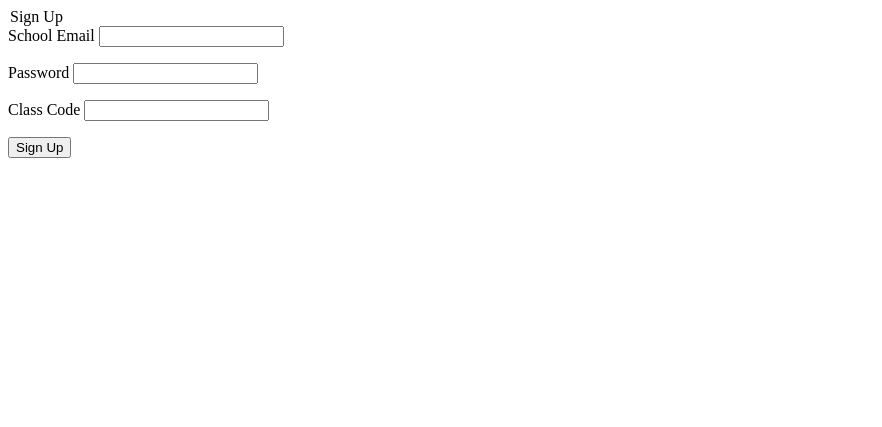
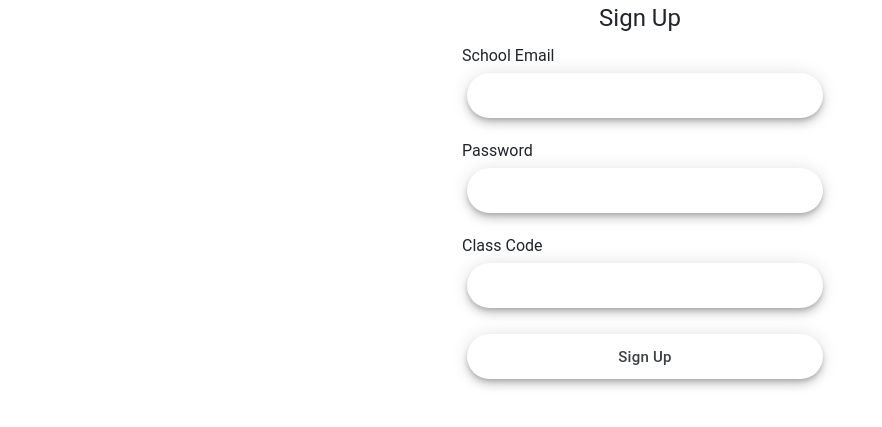
Before and after one commit to b3fr4nk/CPSIM3, a Flask app: page /signup in a window 1280 px wide. Shown: the top 427 px of the page, without its empty margins (0-882 px from the left). Run offline with Flask 2, Linux system fonts and the light colour scheme.

Commit message:
improved styling

```diff
--- a/cpsim_app/static/css/style.css
+++ b/cpsim_app/static/css/style.css
@@ -28,6 +28,44 @@ h3 {
 	font-family: "Google Sans",Roboto,Arial,sans-serif;
 	padding: 0;
 	margin: 0;
+}
+
+input {
+  appearance: none;
+  background-color: #fff;
+  border-radius: 24px;
+  border-style: none;
+  box-shadow: rgba(0, 0, 0, .2) 0 3px 5px -1px,rgba(0, 0, 0, .14) 0 6px 10px 0,rgba(0, 0, 0, .12) 0 1px 18px 0;
+  box-sizing: border-box;
+  color: #3c4043;
+	display: inline-flex;
+  fill: currentcolor;
+  font-family: "Google Sans",Roboto,Arial,sans-serif;
+  font-size: 15px;
+  font-weight: 500;
+  height: 45px;
+  justify-content: left;
+  letter-spacing: .25px;
+  line-height: normal;
+  max-width: 100%;
+  overflow: visible;
+  padding: 2px 5px;
+  position: relative;
+  text-align: left;
+  text-transform: none;
+  transition: box-shadow 280ms cubic-bezier(.4, 0, .2, 1),opacity 15ms linear 30ms,transform 270ms cubic-bezier(0, 0, .2, 1) 0ms;
+  user-select: none;
+  -webkit-user-select: none;
+  touch-action: manipulation;
+  width: 100%;
+  will-change: transform,opacity;
+  z-index: 0;
+	margin: 5px;
+}
+
+#submit {
+	width: 100%;
+	text-align: center;
 }
 
 #sim{
--- a/cpsim_app/templates/signup.html
+++ b/cpsim_app/templates/signup.html
@@ -1,7 +1,34 @@
+<!DOCTYPE html>
+
+<html lang="en">
+<head>
+    <meta charset="UTF-8">
+    <meta http-equiv="X-UA-Compatible" content="IE=edge">
+    <meta name="viewport" content="width=device-width, initial-scale=1.0">
+    <title>CPSIM3</title>
+
+    <script id="render" type='module' src="{{ url_for('static', filename='js/render.js') }}"></script>
+
+    <link href="https://cdn.jsdelivr.net/npm/bootstrap@5.3.1/dist/css/bootstrap.min.css" rel="stylesheet" integrity="sha384-4bw+/aepP/YC94hEpVNVgiZdgIC5+VKNBQNGCHeKRQN+PtmoHDEXuppvnDJzQIu9" crossorigin="anonymous">
+    <link rel="stylesheet" href="{{ url_for('static', filename='css/style.css') }}">
+</head>
+
 <body>
+
+        <div class="container text-center">
+            <div class="row">
+                <div class="col"></div>
+                <div class="col">
+                    <legend>Sign Up</legend>
+                </div>
+                <div class="col"></div>
+            </div>
+            <div class="row">
+                <div class="col"></div>
+                <div class="col text-start">
                     <form action="{{url_for('auth.signup')}}" method="POST">
                         {{form.csrf_token}}
-        <legend>Sign Up</legend>
+
 
 
                         {{form.email.label}}
@@ -35,5 +62,13 @@
 
                         {{form.submit}}
                     </form>
+                </div>
+                <div class="col-4"></div>
+            </div>
+            <div class="row"></div>
+
+        </div>
+
+
 
 </body>
```
Also changed, not shown: cpsim_app/templates/login.html (+33 -1 lines). Lines whose indentation alone changed are shown as unchanged.
